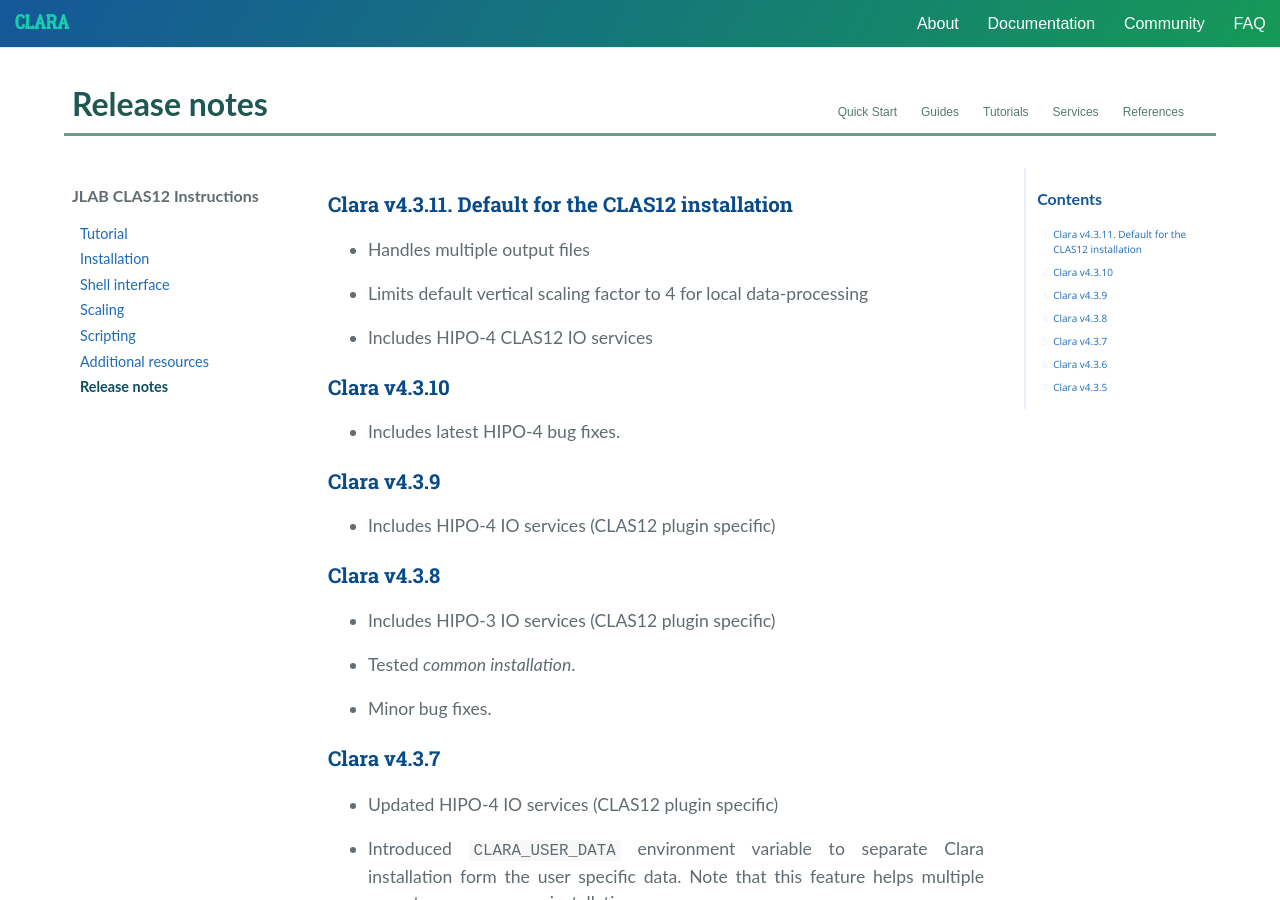
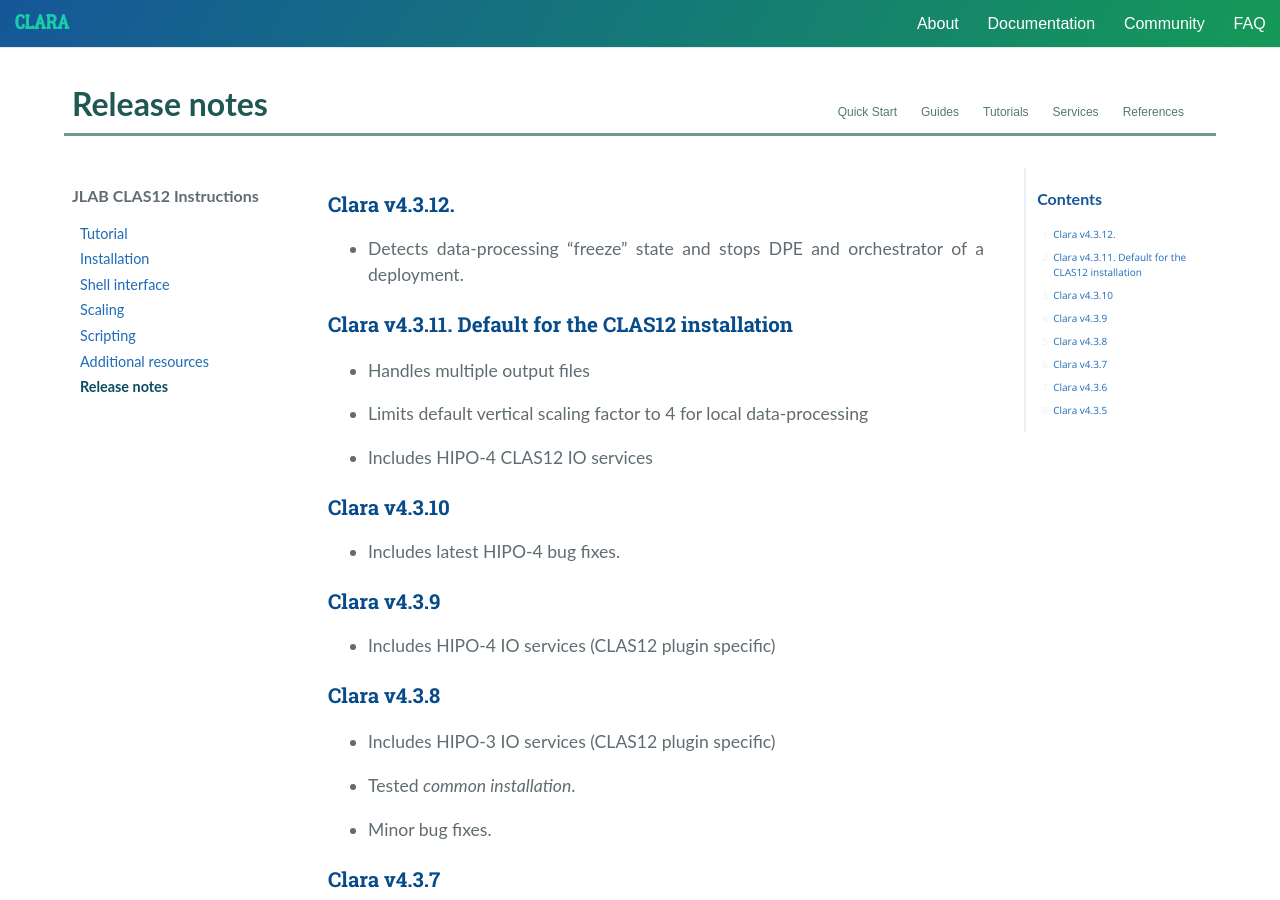
Before and after one commit to JeffersonLab/clara-docs, a Jekyll site: the page built from docs/clas/release-notes.md, in a window 1280 px wide and 900 px high. Built offline with Jekyll 4.4.1, drawn with Linux system fonts in a browser that asks for light colours; nearby versions of some CDN libraries.

Commit message:
- 4.3.12 release note.

```diff
--- a/docs/clas/release-notes.md
+++ b/docs/clas/release-notes.md
@@ -1,6 +1,11 @@
 ---
 title: Release notes
 ---
+
+### Clara v4.3.12.
+
+- Detects data-processing “freeze” state and stops DPE and orchestrator of a deployment.
+
 
 ### Clara v4.3.11. Default for the CLAS12 installation
 
```
